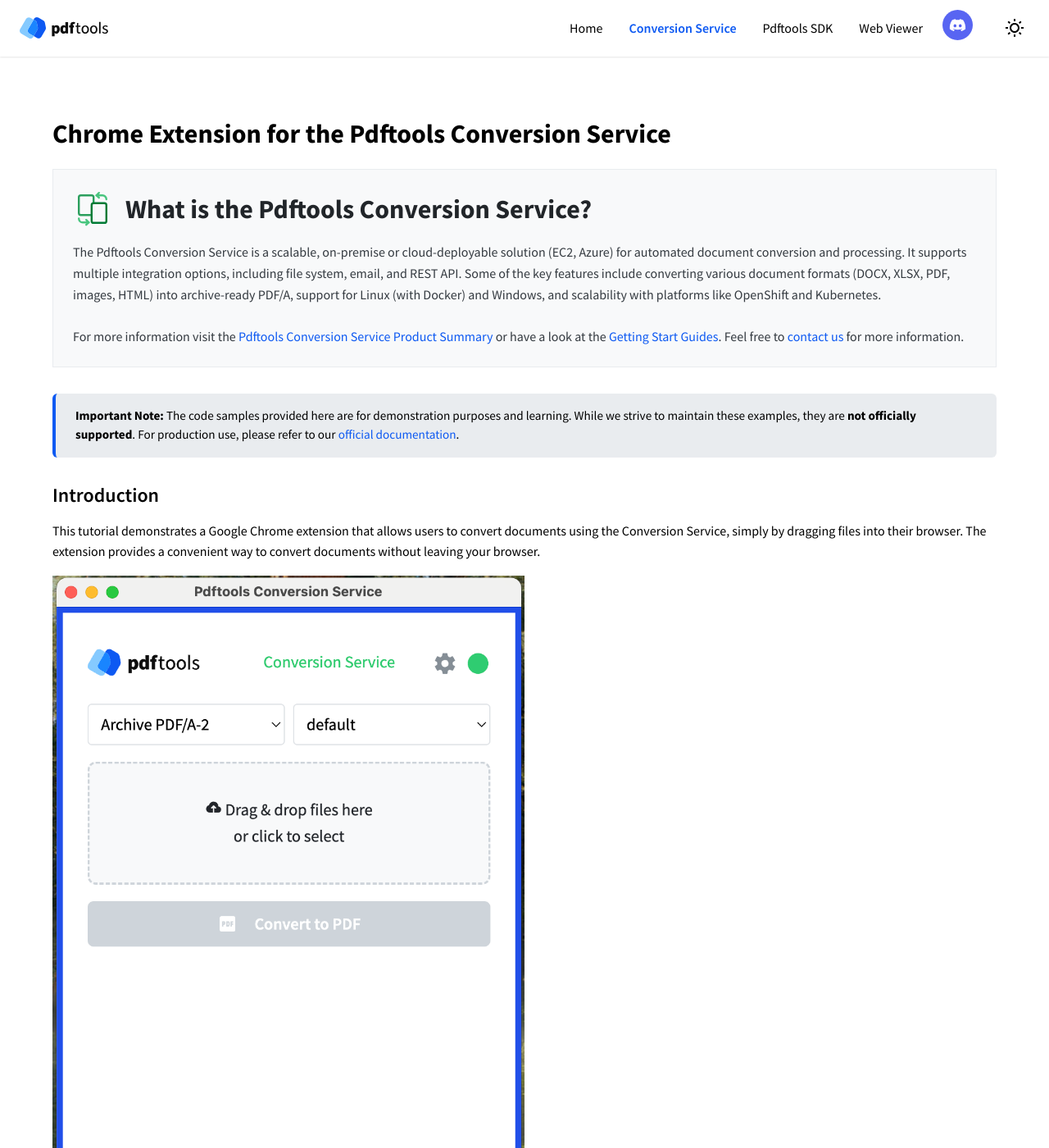
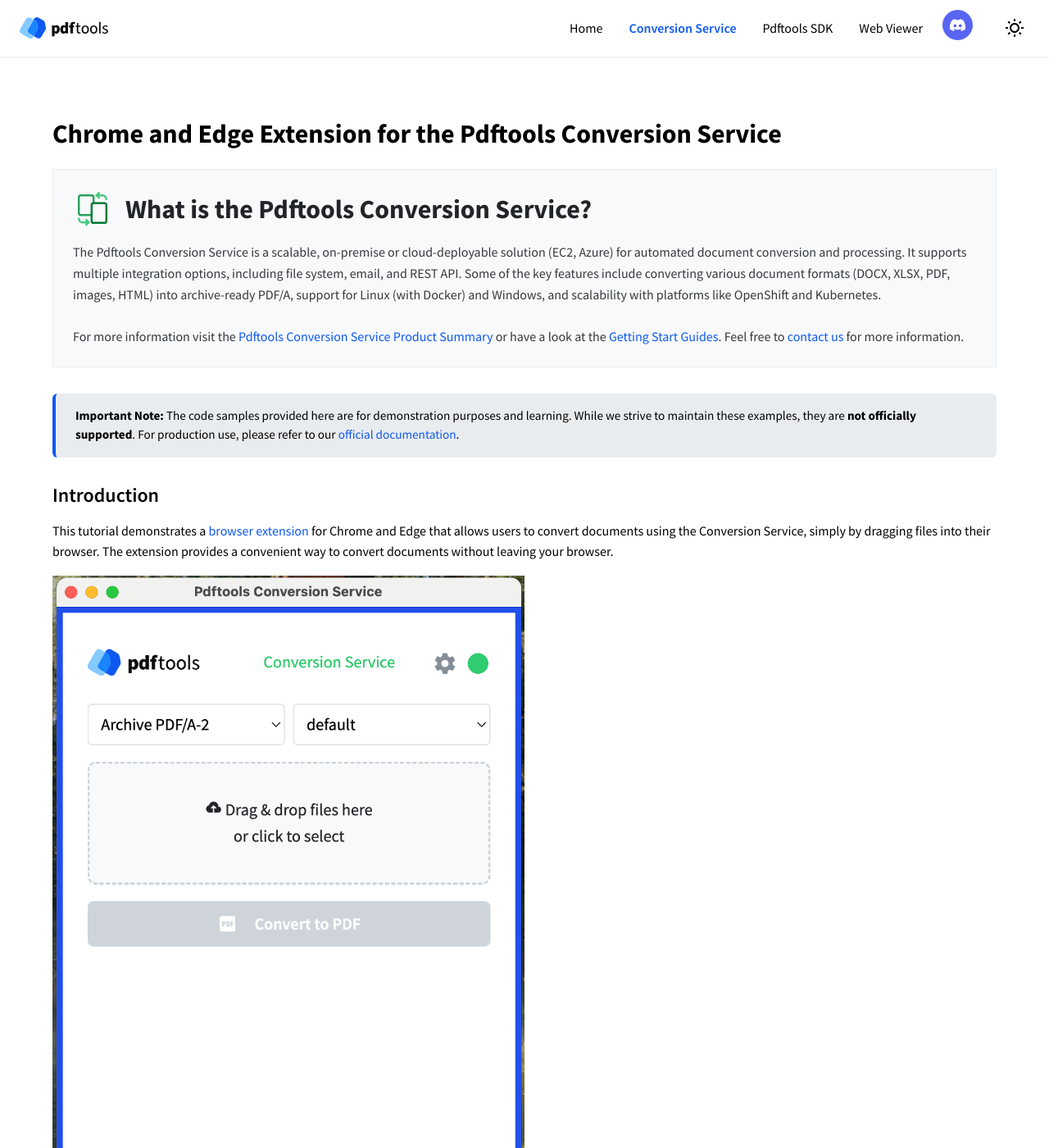
Before and after one commit to pdf-tools/pdf_code_samples, a Jekyll site: the page built from docs/tutorials/convsrv-chrome-extension.md, in a window 1280 px wide and 1400 px high. Shown: the whole window at 82% size. Built offline with Jekyll 4.4.1, drawn with Linux system fonts in a browser that asks for light colours; some of the changed text lies outside the part shown.

Commit message:
Add link to download and Edge to the description

```diff
--- a/docs/tutorials/convsrv-chrome-extension.md
+++ b/docs/tutorials/convsrv-chrome-extension.md
@@ -1,9 +1,9 @@
 ---
 layout: default
-title: Chrome Extension for Conversion Service
+title: Chrome and Edge Extension for Conversion Service
 products: [convsrv]
 ---
-## Chrome Extension for the Pdftools Conversion Service
+## Chrome and Edge Extension for the Pdftools Conversion Service
 
 {% include conversion-service-info.html %}
 
@@ -11,9 +11,13 @@
 
 ### Introduction
 
-This tutorial demonstrates a Google Chrome extension that allows users to convert documents using the Conversion Service, simply by dragging files into their browser. The extension provides a convenient way to convert documents without leaving your browser.
+This tutorial demonstrates a [browser extension](https://github.com/pdf-tools/pdf_code_samples/raw/refs/heads/main/convsrv_chrome_extension/pdftools-conversion-service-extension.zip) for Chrome and Edge that allows users to convert documents using the Conversion Service, simply by dragging files into their browser. The extension provides a convenient way to convert documents without leaving your browser.
 
 <img src="{{ site.baseurl }}/assets/images/tutorials/convsrv-chrome-extension.png" alt="Chrome Extension Screenshot" width="50%" />
+
+### Download
+
+Download the extension from [here](https://github.com/pdf-tools/pdf_code_samples/raw/refs/heads/main/convsrv_chrome_extension/pdftools-conversion-service-extension.zip).
 
 ### Source Code
 
@@ -24,11 +28,11 @@
 
 Follow these steps to install the extension in Chrome:
 
-1. Open Google Chrome
-2. Navigate to `chrome://extensions/`
+1. Open Google Chrome or
+2. Navigate to `chrome://extensions/` or `edge://extensions/`
 3. Enable "Developer mode" by clicking the toggle switch in the top right corner
 4. Install the extension using one of these methods:
-   - Option A: Drag and drop the `pdftools-conversion-service-extension.zip` file onto the extensions page
+   - Option A: Drag and drop the `pdftools-conversion-service-extension.zip` file onto the extensions page ([download from here](https://github.com/pdf-tools/pdf_code_samples/raw/refs/heads/main/convsrv_chrome_extension/pdftools-conversion-service-extension.zip))
    - Option B: Click "Load unpacked" and select the unzipped extension folder
 5. Click "Details" on the extension's card
 6. Scroll down and toggle "Pin to Toolbar" to make the extension easily accessible
```
Also changed, not shown: docs/index.md (+1 -1 lines).
